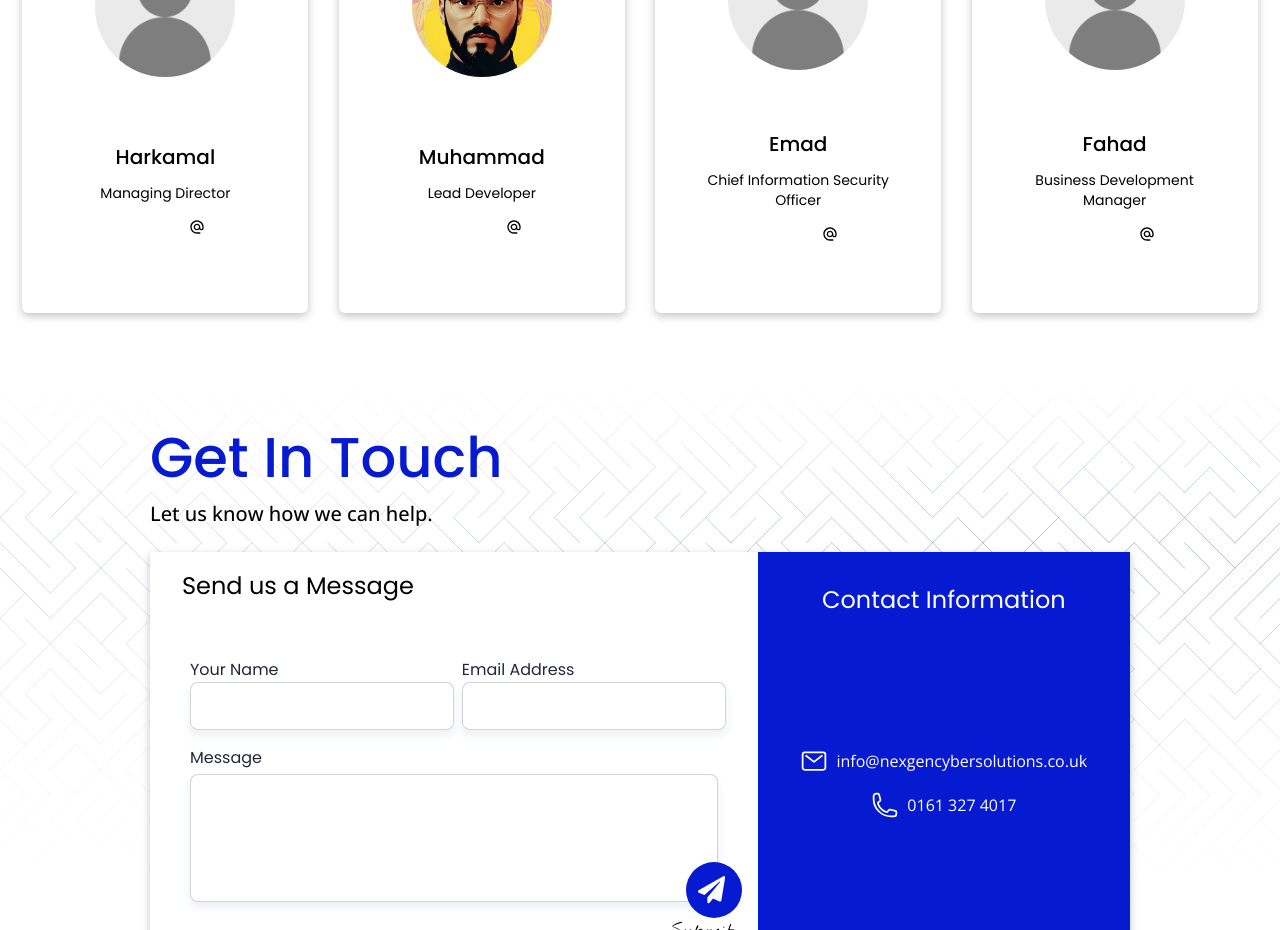
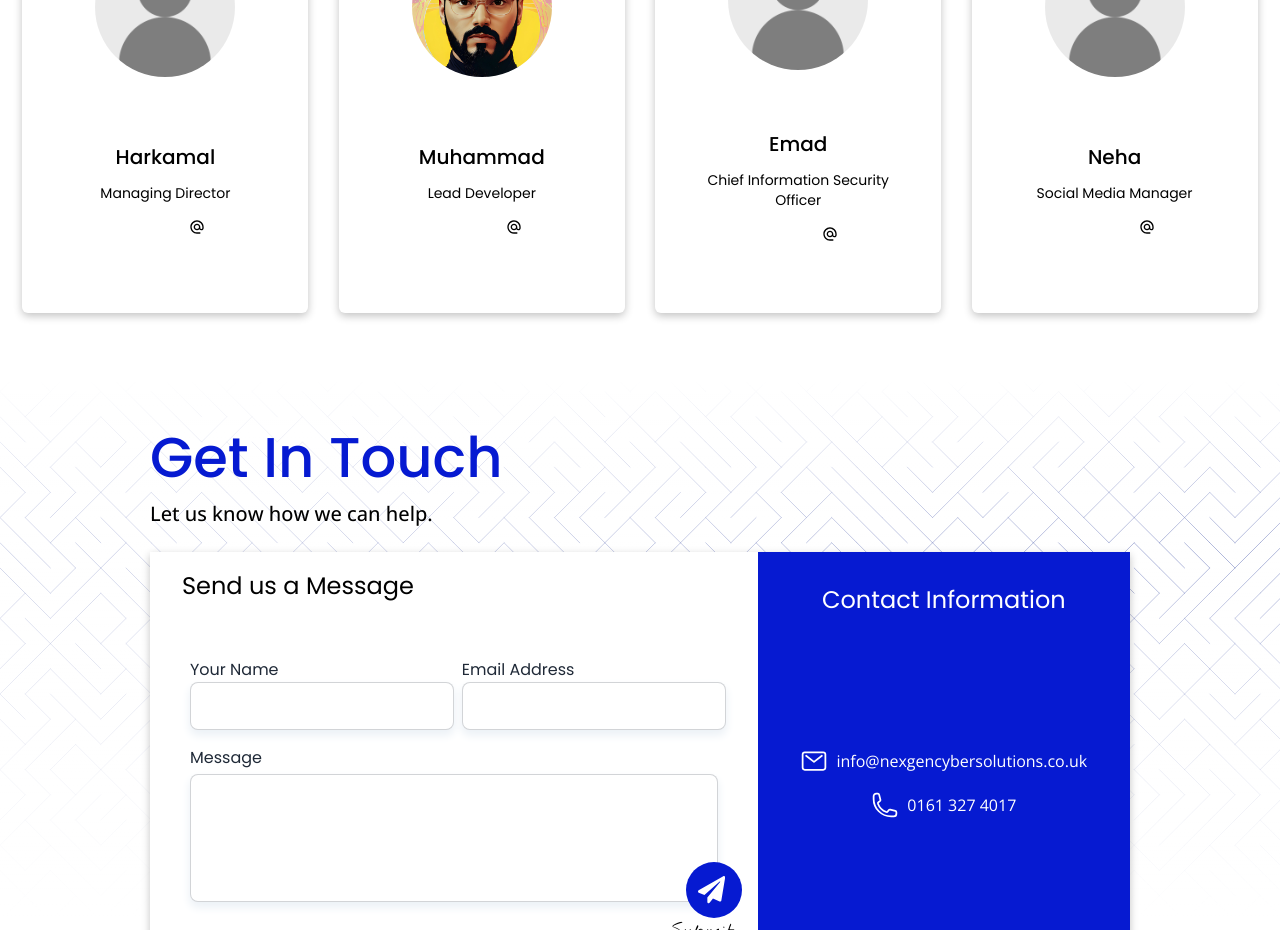
Before and after one commit to EtoYaMak/nexgen-website, a React (Create React App) app: page / in a window 1280 px wide. Shown: the part 1840-2770 px from the top of the page. Built offline with nearby package versions, Linux system fonts and the light colour scheme; some icons are missing.

Commit message:
-fahad +neha

```diff
--- a/src/components/About.jsx
+++ b/src/components/About.jsx
@@ -143,9 +143,9 @@ function About() {
             />
           </span>
           <span className="text-black group-hover:text-white duration-200 max-w-[200px] text-center w-full space-y-3">
-            <h1 className="name font-Poppins text-xl font-medium">Fahad</h1>
+            <h1 className="name font-Poppins text-xl font-medium">Neha</h1>
             <h2 className="role font-Poppins text-sm font-normal">
-              Business Development Manager
+              Social Media Manager
             </h2>
             <span className="socials flex gap-4 items-center justify-center">
               <a
```
